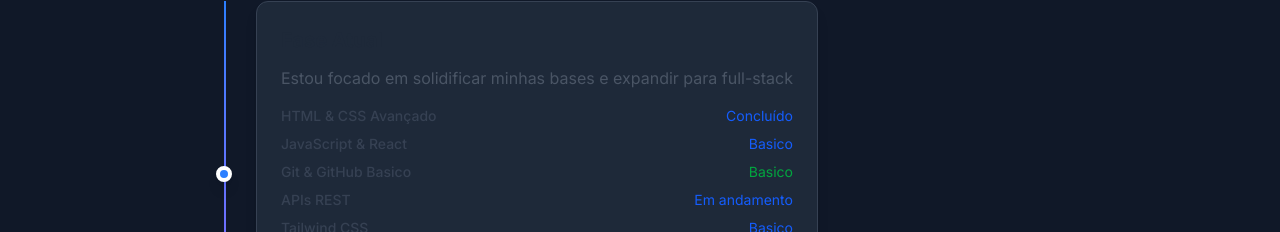
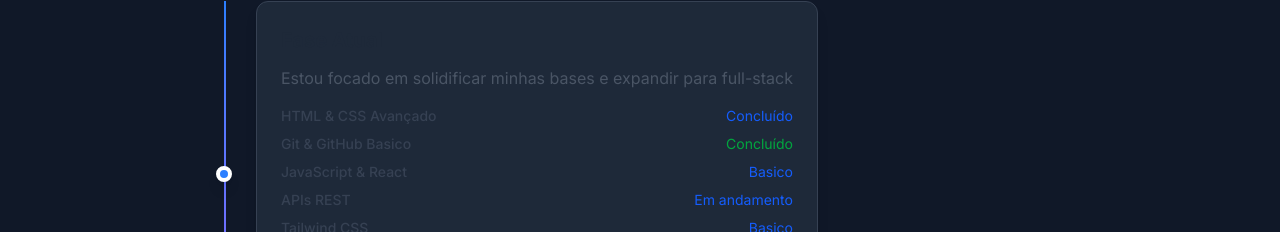
Before and after one commit to Luiz-AMD/Portf-lio, a React (Vite) app: page / in a window 1280 px wide. Both pictures are taken after a click on the button "Meu Trajeto". Shown: the part 232-464 px from the top of the page. Built offline with nearby package versions, Linux system fonts and the light colour scheme.

Commit message:
correçao do commit anterior
mudanças apenas no readmap

```diff
--- a/src/components/Roadmap.jsx
+++ b/src/components/Roadmap.jsx
@@ -29,13 +29,13 @@ const Roadmap = () => {
                                         <span className="text-sm font-medium text-gray-700 dark:text-gray-300">HTML & CSS Avançado</span>
                                         <span className="text-sm text-blue-600 dark:text-green-400">Concluído</span>
                                     </div>
+                                     <div className="flex items-center justify-between">
+                                        <span className="text-sm font-medium text-gray-700 dark:text-gray-300">Git & GitHub Basico </span>
+                                        <span className="text-sm text-green-600 dark:text-green-400">Concluído</span>
+                                    </div>
                                     <div className="flex items-center justify-between">
                                         <span className="text-sm font-medium text-gray-700 dark:text-gray-300">JavaScript & React</span>
                                         <span className="text-sm text-blue-600 dark:text-green-400">Basico</span>
-                                    </div>
-                                    <div className="flex items-center justify-between">
-                                        <span className="text-sm font-medium text-gray-700 dark:text-gray-300">Git & GitHub Basico </span>
-                                        <span className="text-sm text-green-600 dark:text-green-400">Basico</span>
                                     </div>
                                     <div className="flex items-center justify-between">
                                         <span className="text-sm font-medium text-gray-700 dark:text-gray-300">APIs REST</span>
```
